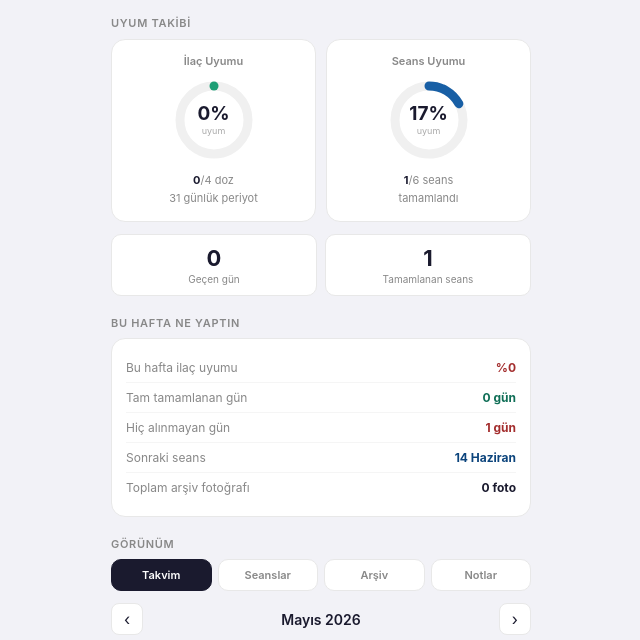
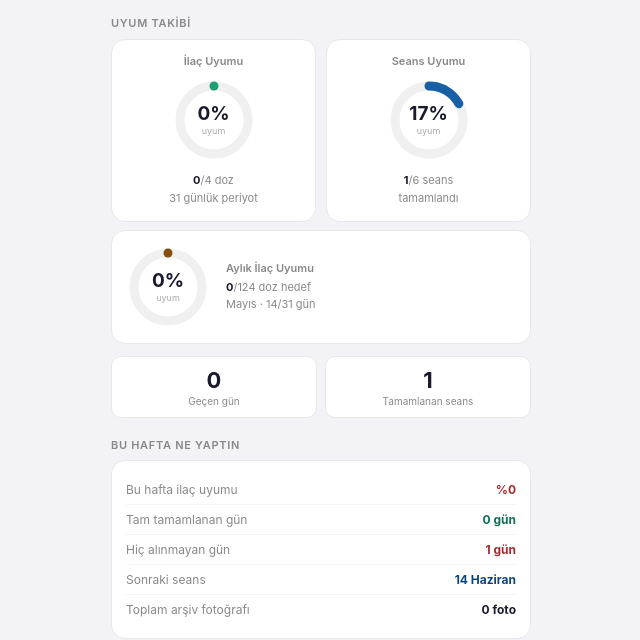
Before and after one commit to WatchThisGuy/Sa-Bak-m-Takip-Raporu, a plain HTML site: page index.html in a window 1280 px wide. Shown: the part 100-740 px from the top of the page, without its empty margins (319-959 px from the left). Drawn offline with Linux system fonts and the light colour scheme.

Commit message:
Add files via upload

```diff
--- a/index.html
+++ b/index.html
@@ -18,7 +18,8 @@ body{font-family:-apple-system,BlinkMacSystemFont,'Segoe UI',sans-serif;backgrou
 .sec{font-size:11px;font-weight:600;color:#888;letter-spacing:.7px;text-transform:uppercase;margin:1.2rem 0 .55rem}
 
 /* Uyum halkaları */
-.uyum-grid{display:grid;grid-template-columns:1fr 1fr;gap:10px;margin-bottom:.75rem}
+.uyum-grid{display:grid;grid-template-columns:1fr 1fr;gap:10px;margin-bottom:.5rem}
+.uyum-grid-full{display:grid;grid-template-columns:1fr;gap:10px;margin-bottom:.75rem}
 .uyum-card{background:white;border:1px solid #e8e8e8;border-radius:14px;padding:14px;text-align:center}
 .uyum-title{font-size:11px;color:#888;margin-bottom:10px;font-weight:600}
 .ring-wrap{position:relative;width:84px;height:84px;margin:0 auto 10px}
@@ -169,6 +170,19 @@ body{font-family:-apple-system,BlinkMacSystemFont,'Segoe UI',sans-serif;backgrou
   </div>
 </div>
 
+<div class="uyum-grid-full">
+  <div class="uyum-card" style="display:flex;align-items:center;gap:16px;text-align:left">
+    <div class="ring-wrap" style="flex-shrink:0;margin:0">
+      <svg viewBox="0 0 84 84"><circle class="ring-bg" cx="42" cy="42" r="34"/><circle class="ring-fg" id="monthRing" cx="42" cy="42" r="34" stroke="#854f0b" stroke-dasharray="0 214"/></svg>
+      <div class="ring-label"><div class="ring-pct" id="monthPct">0%</div><div class="ring-sub-txt">uyum</div></div>
+    </div>
+    <div>
+      <div class="uyum-title" style="text-align:left;margin-bottom:4px">Aylık İlaç Uyumu</div>
+      <div class="uyum-detail" id="monthDetail">Henüz veri yok</div>
+    </div>
+  </div>
+</div>
+
 <div class="stats2">
   <div class="stat"><div class="stat-n" id="statDays">0</div><div class="stat-l">Geçen gün</div></div>
   <div class="stat"><div class="stat-n" id="statDone">0</div><div class="stat-l">Tamamlanan seans</div></div>
@@ -314,6 +328,22 @@ function updateAll(){
   document.getElementById('sessRing').setAttribute('stroke-dasharray',(sp/100*CIRC).toFixed(1)+' '+CIRC.toFixed(1));
   document.getElementById('sessDetail').innerHTML='<strong>'+ds+'</strong>/6 seans<br>tamamland\u0131';
   document.getElementById('statDone').textContent=ds;
+
+  // Aylık ilaç uyumu — ayın tüm 31 günü hedef
+  var monthTotalDays=new Date(now.getFullYear(),now.getMonth()+1,0).getDate();
+  var mtp=monthTotalDays*DRUGS.length*TIMES.length;
+  var mtd=0;
+  var mc=new Date(now.getFullYear(),now.getMonth(),1);
+  while(mc<=now){
+    var ds2=fmtDs(mc);
+    var mr=dayCount(ds2);mtd+=mr.done;
+    mc.setDate(mc.getDate()+1);
+  }
+  var mp=Math.round(mtd/mtp*100);
+  var mDays=now.getDate();
+  document.getElementById('monthPct').textContent=mp+'%';
+  document.getElementById('monthRing').setAttribute('stroke-dasharray',(mp/100*CIRC).toFixed(1)+' '+CIRC.toFixed(1));
+  document.getElementById('monthDetail').innerHTML='<strong>'+mtd+'</strong>/'+mtp+' doz hedef<br>'+MONTHS[now.getMonth()]+' \u00b7 '+mDays+'/'+monthTotalDays+' g\u00fcn';
 
   renderSummary();
 }
```
